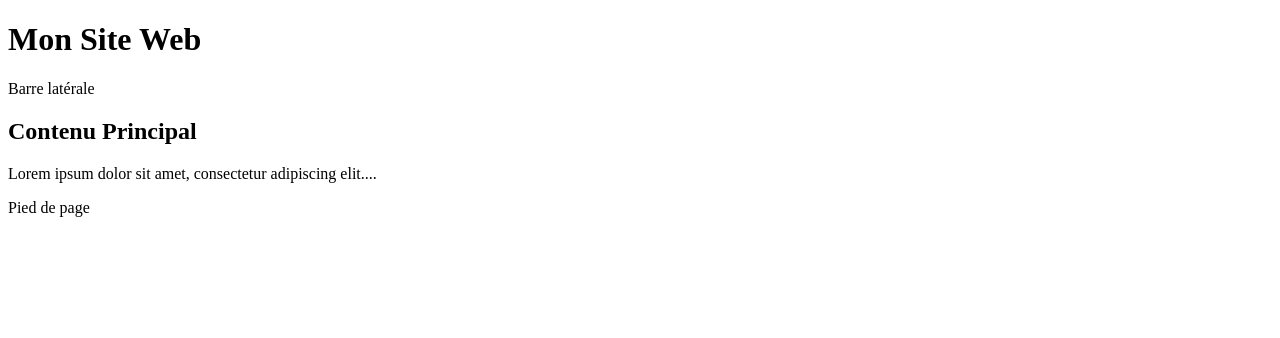
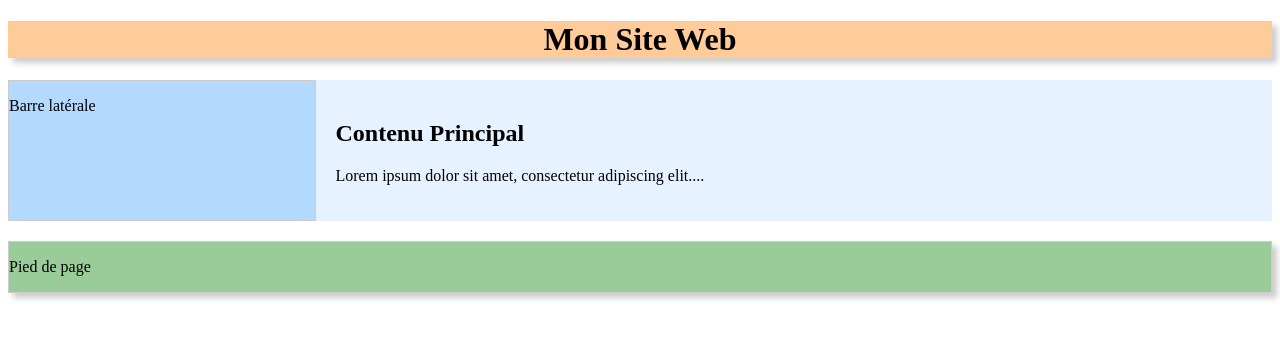
Before and after one commit to stephanievanoverberghe/OCR-P5-Test, a website: page Exercice4/index.html in a window 1280 px wide. Drawn offline with Linux system fonts and the light colour scheme.

Commit message:
fix: add exercice 4

```diff
--- a/Exercice4/index.html
+++ b/Exercice4/index.html
@@ -7,19 +7,19 @@
 </head>
 
 <body>
-<header>
+    <header class="header">
         <h1>Mon Site Web</h1>
     </header>
-<main>
-    <aside>
+    <main class="main">
+        <aside class="aside">
             <p>Barre latérale</p>
         </aside>
-    <section>
+        <section class="section">
             <h2>Contenu Principal</h2>
             <p>Lorem ipsum dolor sit amet, consectetur adipiscing elit....</p>
         </section>
     </main>
-<footer>
+    <footer class="footer">
         <p>Pied de page</p>
     </footer>
 </body>
--- a/Exercice4/style.css
+++ b/Exercice4/style.css
@@ -0,0 +1,29 @@
+.header {
+    background-color: #ffcc99;
+    text-align: center;
+    font-weight: bold;
+    box-shadow: 5px 5px 6px #ccc;
+}
+
+.main {
+    background-color: #e6f2ff;
+    display: flex;
+}
+
+.aside {
+    background-color: #b3d9ff;
+    flex: 1;
+    border: 1px solid #ccc;
+}
+
+.section {
+    margin: 20px;
+    flex: 3;
+}
+
+.footer {
+    margin-top: 20px;
+    background-color: #99cc99;
+    border: 1px solid #ccc;
+    box-shadow: 5px 5px 6px #ccc;
+}
```
Lines whose indentation alone changed are shown as unchanged.
